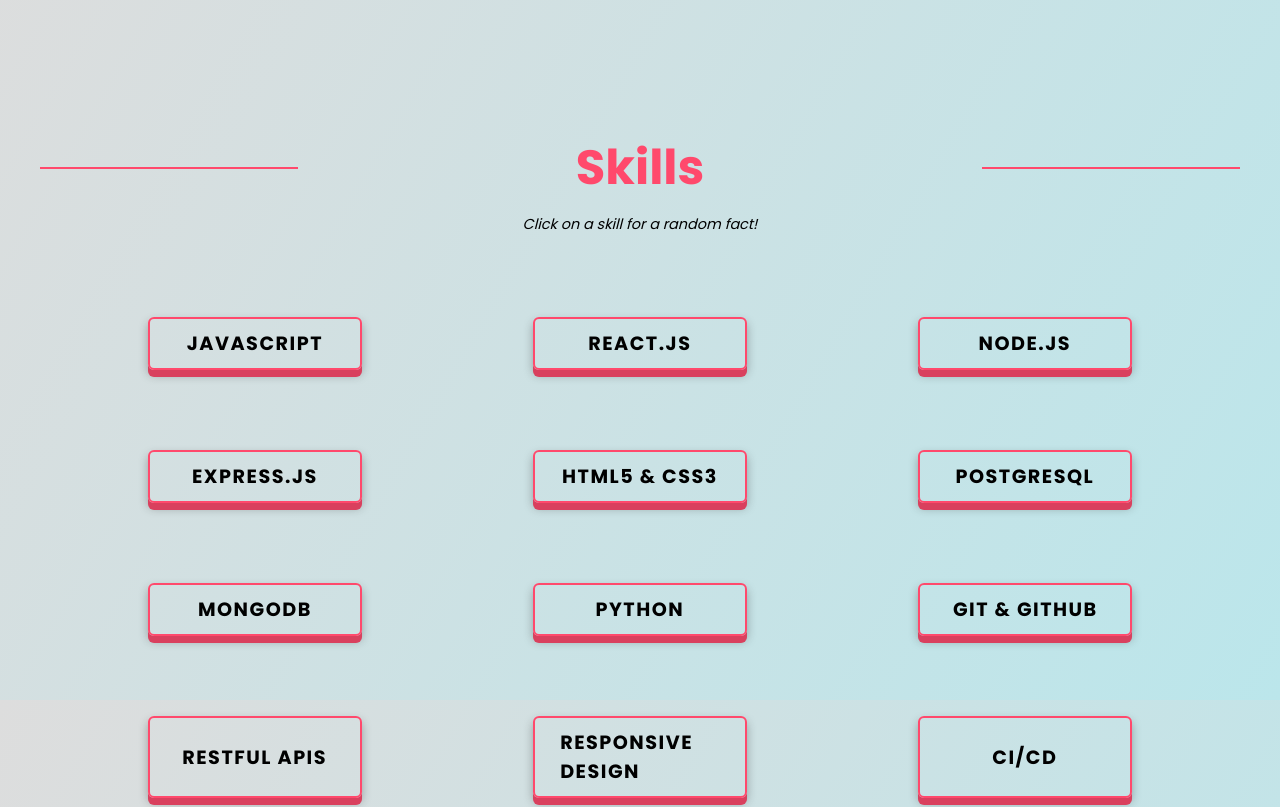
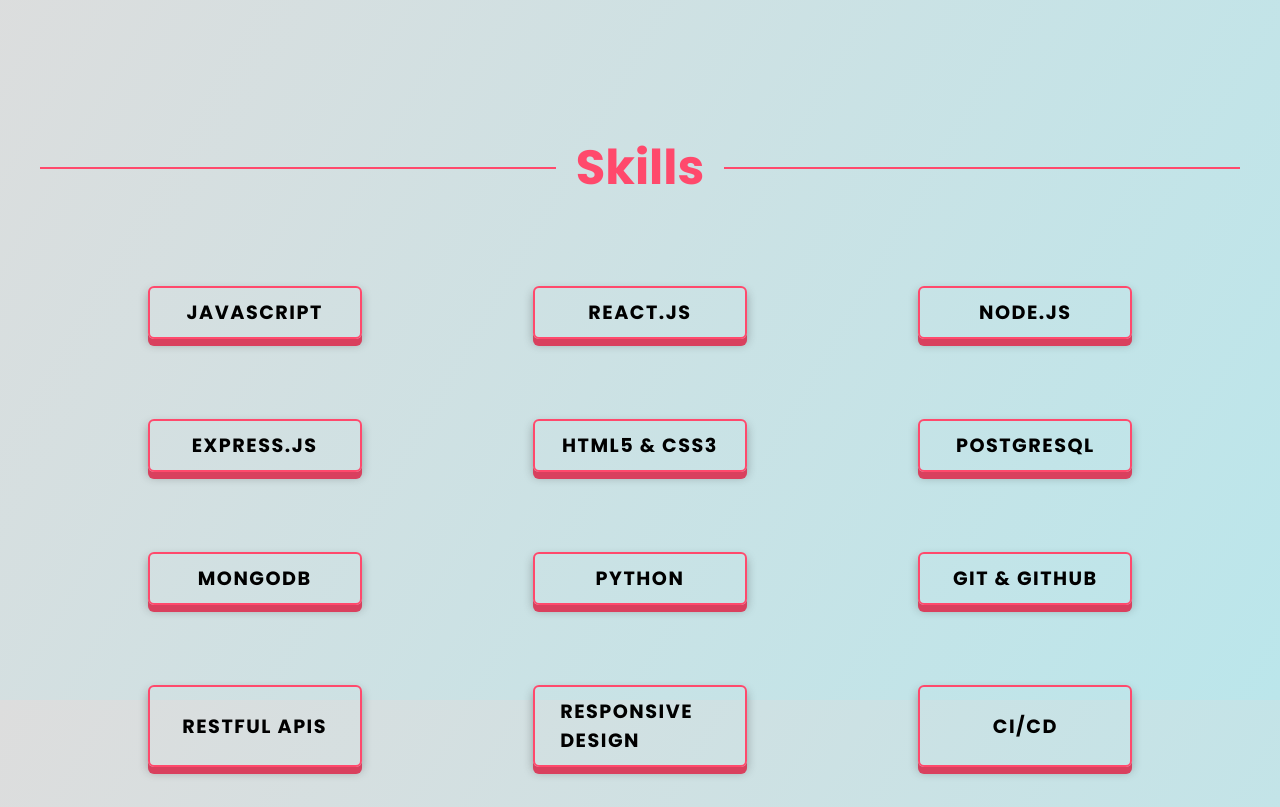
Before and after one commit to ajSeadler/dev-site, a React (Vite) app: page / in a window 1280 px wide. Shown: the part 900-1707 px from the top of the page. Built offline with nearby package versions, Linux system fonts and the light colour scheme; a web font is replaced by a local one.

Commit message:
fix skills animtion

```diff
--- a/src/components/HeroSection.jsx
+++ b/src/components/HeroSection.jsx
@@ -92,7 +92,7 @@ function HeroSection() {
             className="resume-button"
             initial={{ opacity: 0, x: -20 }}
             animate={{ opacity: 1, x: 0 }}
-            transition={{ delay: 1, duration: 0.5 }}
+            transition={{ delay: 1, duration: 1 }}
           >
             Resume
           </motion.a>
--- a/src/components/Skills.jsx
+++ b/src/components/Skills.jsx
@@ -7,7 +7,7 @@ function Skills() {
   const [inView, setInView] = useState(false);
   const [showModal, setShowModal] = useState(false);
   const [randomFact, setRandomFact] = useState("");
-  const [loading, setLoading] = useState(false); // State to manage loading
+  const [loading, setLoading] = useState(false);
   const skillsRef = useRef(null);
 
   // Intersection observer logic for animation
@@ -30,7 +30,6 @@ function Skills() {
     };
   }, []);
 
-  // Skills list
   const skills = [
     "JavaScript",
     "React.js",
@@ -48,108 +47,61 @@ function Skills() {
 
   // Function to fetch a random fact
   const fetchRandomFact = async () => {
-    setLoading(true); // Set loading to true before the fetch
+    setLoading(true);
     try {
       const response = await fetch(
         "https://uselessfacts.jsph.pl/random.json?language=en"
       );
       const data = await response.json();
-      setRandomFact(data.text); // Set the random fact from the API response
+      setRandomFact(data.text);
     } catch (error) {
       setRandomFact("Sorry, couldn't fetch a fact right now.");
     } finally {
-      setLoading(false); // Reset loading state after fetching
+      setLoading(false);
     }
   };
 
-  // Function to handle skill click and show the modal
   const handleSkillClick = () => {
-    fetchRandomFact(); // Fetch random fact when a skill is clicked
-    setShowModal(true); // Show the modal
+    fetchRandomFact();
+    setShowModal(true);
   };
 
-  // Close modal
-  const closeModal = () => {
-    setShowModal(false);
-  };
+  const closeModal = () => setShowModal(false);
 
   return (
     <div id="skills" className="skills-section" ref={skillsRef}>
-      <div className="main-title-container">
-        <motion.div
-          className="line"
-          initial={{ width: 0 }}
-          animate={inView ? { width: "100%" } : { width: 0 }}
-          transition={{ duration: 1, ease: [0.5, 0, 0.5, 1] }} // Custom easing
-        />
-        <motion.h1
-          className="main-title"
-          initial={{ opacity: 0, y: 50 }}
-          animate={inView ? { opacity: 1, y: 0 } : { opacity: 0, y: 50 }}
-          transition={{ duration: 1, ease: [0.5, 0, 0.5, 1] }} // Custom easing
-        >
-          Skills
-        </motion.h1>
-        <motion.div
-          className="line"
-          initial={{ width: 0 }}
-          animate={inView ? { width: "100%" } : { width: 0 }}
-          transition={{ duration: 1, ease: [0.5, 0, 0.5, 1] }} // Custom easing
-        />
-      </div>
-
-      {/* Motion Indicator Message */}
       <motion.div
-        className="click-indicator"
+        className="main-title-container"
         initial={{ opacity: 0, y: 50 }}
         animate={inView ? { opacity: 1, y: 0 } : { opacity: 0, y: 50 }}
-        transition={{ duration: 1, ease: [0.5, 0, 0.5, 1] }} // Custom easing
+        transition={{ duration: 0.6 }} // Simpler easing and duration
       >
-        Click on a skill for a random fact!
+        <h1 className="main-title">Skills</h1>
       </motion.div>
 
       <motion.div
         className="skills-list"
-        initial={false} // Prevents blinking due to re-initialization
-        animate={inView ? { opacity: 1, y: 0 } : { opacity: 0, y: 50 }}
-        transition={{ duration: 1, ease: [0.5, 0, 0.5, 1] }}
+        initial={{ opacity: 0 }}
+        animate={inView ? { opacity: 1 } : { opacity: 0 }}
+        transition={{ duration: 0.6 }} // Simplified animation
       >
         {skills.map((skill, index) => (
           <motion.div
             className="skill-bubble"
             key={index}
             onClick={handleSkillClick}
-            initial={{
-              opacity: 0,
-              scale: 0.8,
-              x: `${Math.random() * 200 - 100}%`,
-              y: `${Math.random() * 200 - 100}%`,
-            }}
-            animate={
-              inView
-                ? { opacity: 1, scale: 1, x: 0, y: 0 }
-                : { opacity: 0, scale: 0.8 }
-            }
-            transition={{
-              opacity: { duration: 0.5 },
-              scale: { type: "spring", stiffness: 100, damping: 2 },
-              x: { type: "spring", stiffness: 80, damping: 20 },
-              y: { type: "spring", stiffness: 80, damping: 20 },
-            }}
-            whileHover={{ scale: 1.05 }} // Slight scale increase on hover
-            whileTap={{ scale: 0.95 }} // Slight scale decrease on tap
+            whileHover={{ scale: 1.05 }} // Hover effect only
+            whileTap={{ scale: 0.95 }} // Simple tap effect
           >
             {skill}
           </motion.div>
         ))}
       </motion.div>
 
-      {/* Modal for displaying the random fact */}
       {showModal && (
         <div className="modal-overlay" onClick={closeModal}>
           <div className="modal-content" onClick={(e) => e.stopPropagation()}>
             <h2>Random Fact</h2>
-            {/* Loading Spinner */}
             {loading && <LoadingSpinner />}
             <p>{randomFact}</p>
             <button className="close-modal-btn" onClick={closeModal}>
```
